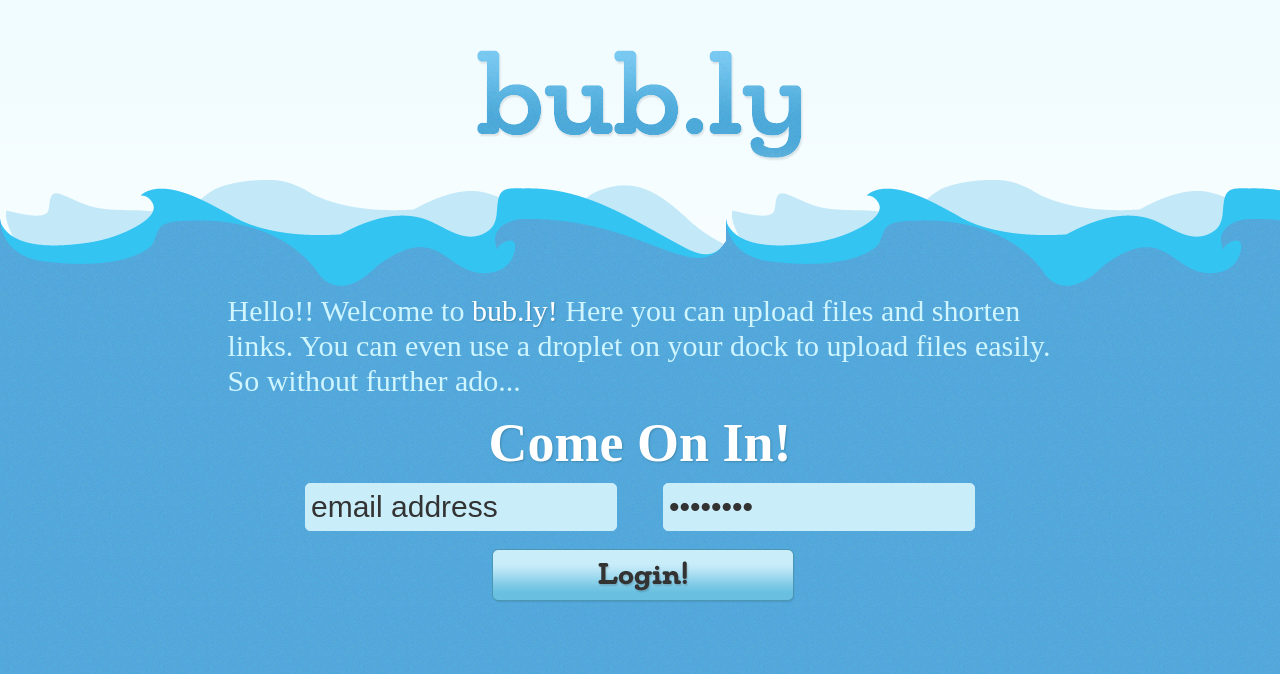
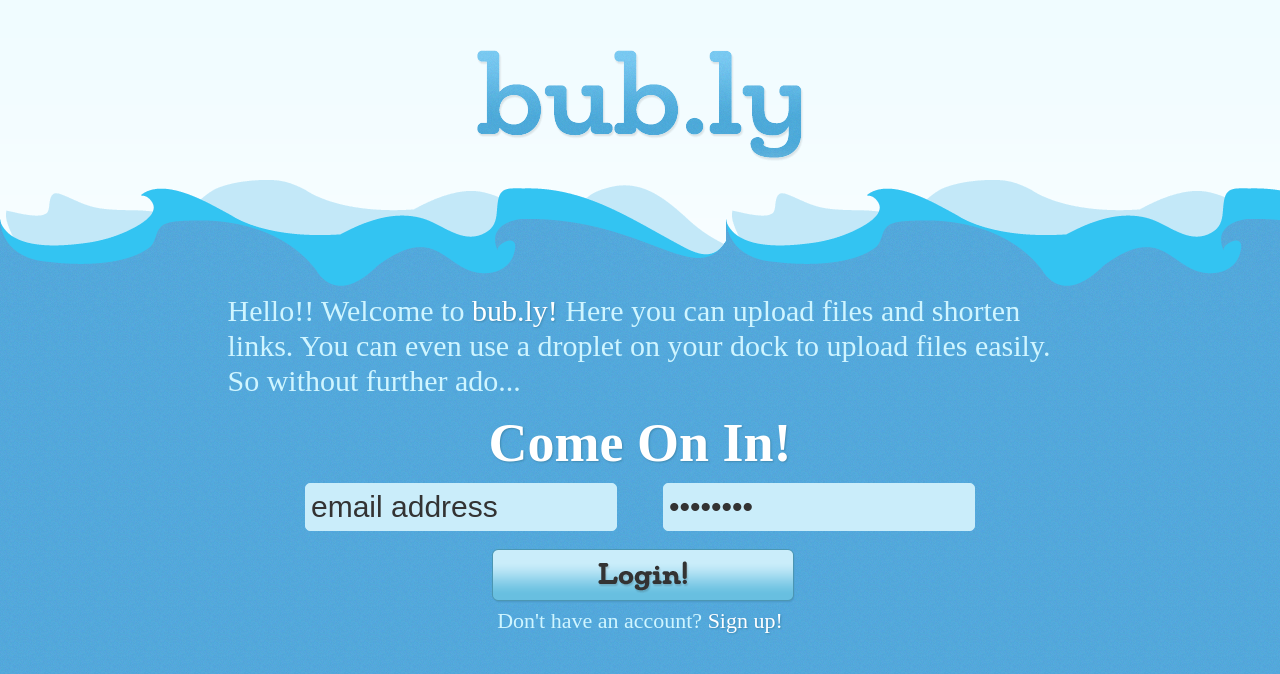
Before and after one commit to misstricky/Bub.ly, a Django app: template templates/landing.html in a window 1280 px wide. Shown: the top 674 px of the page. Run offline with Django 3.2, Linux system fonts and the light colour scheme; the template is opened without the code that fills it, so the values that code supplies are empty; some libraries are stand-ins or nearby versions.

Commit message:
login/sign up switch html and a start to the readme

```diff
--- a/static/css/base.css
+++ b/static/css/base.css
@@ -146,5 +146,3 @@ a{
     font-size:22px;
     font-weight:300;
 }
-
-#ocean-floor .ocean-form .sign-up a, #ocean-floor .ocean-form .log-in a{ font-weight:500; text-shadow: #418bb3 1px 1px 2px; }
--- a/templates/landing.html
+++ b/templates/landing.html
@@ -22,6 +22,12 @@
 					  <input type="submit" id="register_button" value="Register &rarr;">
 					  <input type="submit" id="login_button" value="Login &rarr;">
 					</form>
+					<div class="sign-up">
+						Don't have an account? <a href="#" class="sign-up-link">Sign up!</a>
+					</div>
+					<div class="log-in">
+						Already have an account? <a href="#" class="login-link">Login!</a>
+					</div>
 				</div>{# end ocean form #}
 			</div>{# end ocean main #}
 		</div>{# end ocean floor #}
```
Also changed, not shown: 1 other file.
